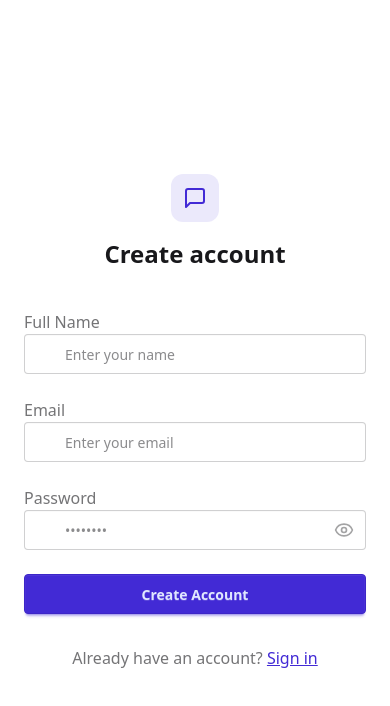
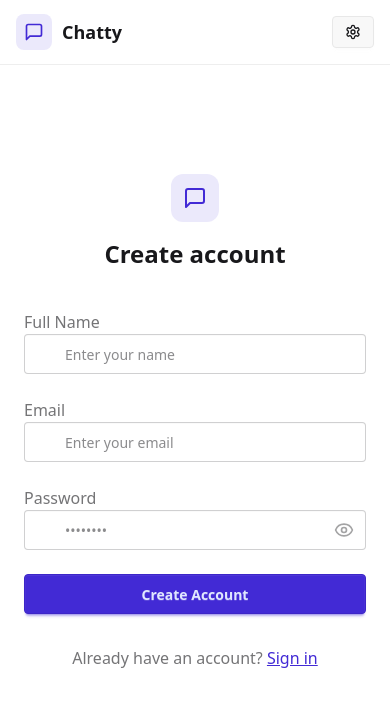
Before and after one commit to Cr1sti4n85/chat-app, a React (Vite) app in the folder frontend/: page /signup in a window 390 px wide. Shown: the top 706 px of the page. Built offline with nearby package versions, Linux system fonts and the light colour scheme; no server answers.

Commit message:
Add logout in authStore and build navBar

```diff
--- a/frontend/src/components/Navbar.jsx
+++ b/frontend/src/components/Navbar.jsx
@@ -1,5 +1,51 @@
+import { useAuthStore } from "../store/useAuthStore";
+import { Link } from "react-router-dom";
+import { LogOut, MessageSquare, Settings, User } from "lucide-react";
+
 function Navbar() {
-  return <div></div>;
+  const { logout, authUser } = useAuthStore();
+  return (
+    <header className=" border-b border-base-300 fixed w-full top-0 z-40 backdrop-blur-lg bg-base-100/80">
+      {/* Left section */}
+      <div className="container mx-auto px-4 h-16">
+        <div className="flex items-center justify-between h-full">
+          <div className="flex items-center gap-8">
+            <Link
+              to="/"
+              className="flex items-center gap-2.5 hover:opacity-80 transition-all"
+            >
+              <div className="w-9 h-9 rounded-lg bg-primary/10 flex items-center justify-center">
+                <MessageSquare className="w-5 h-5 text-primary" />
+              </div>
+              <h1 className="text-lg font-bold">Chatty</h1>
+            </Link>
+          </div>
+          {/* right section */}
+          <div className="flex items-center gap-2">
+            <Link
+              to={"/settings"}
+              className={`btn btn-sm gap-2 transition-colors`}
+            >
+              <Settings className="w-4 h-4" />
+              <span className="hidden sm:inline">Settings</span>
+            </Link>
+            {authUser && (
+              <>
+                <Link to={"/profile"} className="btn btn-sm gap-2">
+                  <User className="size-5" />
+                  <span className="hidden sm:inline">Profile</span>
+                </Link>
+                <button className="flex gap-2 items-center" onClick={logout}>
+                  <LogOut className="size-5" />
+                  <span className="hidden sm:inline">Logout</span>
+                </button>
+              </>
+            )}
+          </div>
+        </div>
+      </div>
+    </header>
+  );
 }
 
 export default Navbar;
--- a/frontend/src/store/useAuthStore.js
+++ b/frontend/src/store/useAuthStore.js
@@ -32,4 +32,14 @@
       set({ isSigningUp: false });
     }
   },
+
+  logout: async () => {
+    try {
+      await axiosInstance.get("/auth/logout");
+      set({ authUser: null });
+      toast.success("Logged out successfully");
+    } catch (error) {
+      toast.error(error.response.data.message);
+    }
+  },
 }));
```
